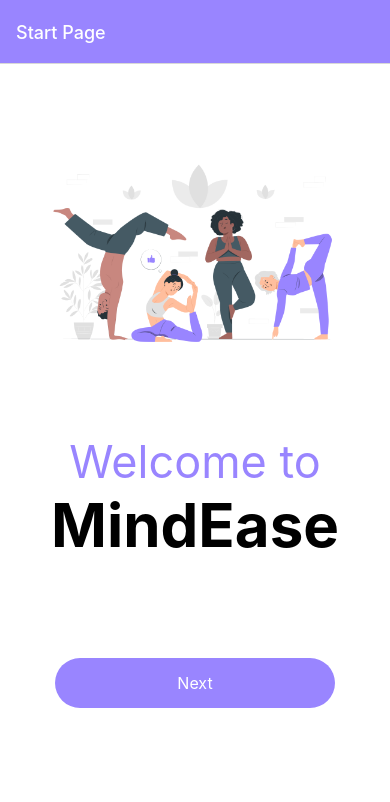
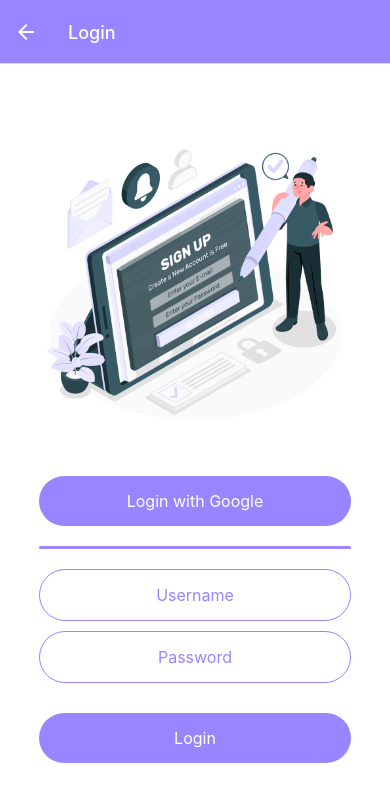
Before and after one commit to Janhvi2000/MindEase, a React Native app: screen /Login in a window 390 px wide. Shown: the top 802 px of the page. Built offline with nearby package versions, Linux system fonts and the light colour scheme.

Commit message:
Login page updates

```diff
--- a/App.js
+++ b/App.js
@@ -10,6 +10,7 @@ import Welcome from './Components/Pages/welcome';
 import Home from './Components/Pages/home';
 import Feedback from './Components/Pages/feedback';
 import Signup from './Components/Pages/signup';
+import Login from './Components/Pages/login';
 
 const Stack = createNativeStackNavigator();
 
@@ -47,6 +48,10 @@ function App() {
           name="Signup"
           component={Signup}
         />
+        <Stack.Screen
+          name="Login"
+          component={Login}
+        />
       </Stack.Navigator>
     </NavigationContainer>
   );
--- a/Components/Pages/feedback.js
+++ b/Components/Pages/feedback.js
@@ -12,14 +12,14 @@ const Feedback = ({navigation}) => {
 
     return (
       <View style={styles.container}>
-        <Image source={feedback} style={styles.image} />
           <View style={styles.bottomContainer}>
+          <Image source={feedback} style={styles.image} />
           <TextInput
             style={styles.input}
             onChangeText={handleTextChange}
             placeholder="Comments..."
             multiline={true}
-            numberOfLines={4}
+            numberOfLines={3}
         />
           <TouchableOpacity style={styles.nextButton}>
             <Text style={styles.nextbuttonText} onPress={() => navigation.navigate('Home')}>Feedback</Text>
--- a/Components/Pages/login.js
+++ b/Components/Pages/login.js
@@ -0,0 +1,28 @@
+import React, { useState, useEffect } from 'react';
+import { View, Text, Image, StyleSheet, TouchableOpacity, ScrollView, TextInput } from 'react-native';
+import sign from '../Pictures/Signup.png';
+import styles from '../Styles/styles';
+
+
+
+const Login = ({navigation}) => {
+    return (
+      <View style={styles.container}>
+
+          <View style= {styles.bottomContainer}>
+          <Image source={sign} style={styles.image} />
+          <TouchableOpacity style={styles.nextButton}>
+          <Text style={styles.nextbuttonText} onPress={() => navigation.navigate('Home')}>Login with Google</Text>
+        </TouchableOpacity>
+        <View style={styles.line}/>
+            <TextInput placeholder={'Username'} style={styles.inputfield}/>
+            <TextInput placeholder={'Password'} style={styles.inputfield}/>
+        <TouchableOpacity style={styles.nextButton}>
+          <Text style={styles.nextbuttonText} onPress={() => navigation.navigate('Home')}>Login</Text>
+        </TouchableOpacity>
+        </View>
+      </View>
+    );
+  };
+
+  export default Login;
--- a/Components/Pages/signup.js
+++ b/Components/Pages/signup.js
@@ -8,8 +8,8 @@ import styles from '../Styles/styles';
 const Signup = ({navigation}) => {
     return (
       <View style={styles.container}>
+          <View style= {styles.bottomContainer}>
             <Image source={sign} style={styles.image} />
-          <View style= {styles.bottomContainer}>
             <TouchableOpacity style={styles.nextButton}>
                 <Text style={styles.nextbuttonText} onPress={() => navigation.navigate('Home')}>Register with Google</Text>
             </TouchableOpacity>
--- a/Components/Pages/startpage.js
+++ b/Components/Pages/startpage.js
@@ -6,17 +6,15 @@ import yoga from '../Pictures/yoga.png';
 const Start = ({ navigation }) => {
   return (
     <View style={styles.container}>
-      <View style={styles.questionBox}>
+        <View style={styles.bottomContainer}>
         <Image source={yoga} style={styles.image} />
         <Text style={styles.startText}>Welcome to</Text>
         <Text style={styles.startText1}>MindEase</Text>
-        <View style={styles.bottomContainer}>
           <TouchableOpacity style={styles.nextButton} onPress={() => navigation.navigate('Welcome')}>
             <Text style={styles.nextbuttonText}>Next</Text>
           </TouchableOpacity>
         </View>
       </View>
-    </View>
   );
 };
 
--- a/Components/Pages/testscreen.js
+++ b/Components/Pages/testscreen.js
@@ -143,7 +143,7 @@ const Questionnaire = ({navigation}) => {
                 </TouchableOpacity>
               ))}
             </View>
-            <View style= {styles.bottomContainer}>
+          <View style= {styles.bottomContainer}>
           <TouchableOpacity onPress={handleNext} style={styles.nextButton}>
           <Text style={styles.nextbuttonText}>Next</Text>
           </TouchableOpacity>
--- a/Components/Pages/welcome.js
+++ b/Components/Pages/welcome.js
@@ -6,12 +6,10 @@ import welcome from '../Pictures/welcome.png';
 const Welcome = ({navigation}) => {
   return (
     <View style={styles.container}>
-      <View style={styles.startBox}>
-        <Image source={welcome} style={styles.image} />
-      </View>
-      <View style= {styles.buttonContainer}>
+      <View style= {styles.bottomContainer}>
+      <Image source={welcome} style={styles.image} />
         <TouchableOpacity style={styles.nextButton}>
-        <Text style={styles.nextbuttonText} onPress={() => navigation.navigate('Home')}>Login</Text>
+        <Text style={styles.nextbuttonText} onPress={() => navigation.navigate('Login')}>Login</Text>
         </TouchableOpacity>
         <TouchableOpacity style={styles.secondButton}>
           <Text style={styles.secondbuttonText} onPress={() => navigation.navigate('Signup')}>Sign up</Text>
--- a/Components/Styles/styles.js
+++ b/Components/Styles/styles.js
@@ -6,10 +6,12 @@ import { StyleSheet } from 'react-native';
     //overall components
     container: {
       flex: 1,
-      justifyContent: 'flex-center',
+      justifyContent: 'center',
       alignItems: 'center',
       backgroundColor: '#ffffff',
-      overflow: 'visible',
+      overflow: 'scroll',
+      height: '100%',
+      width: '100%',
     },
     nextbuttonText: {
       fontSize: 16,
@@ -48,6 +50,20 @@ import { StyleSheet } from 'react-native';
       marginBottom: 40,
       alignSelf: 'center',
     },
+    bottomContainer: {
+      marginTop: 20,
+      marginBottom: 40,
+      width: '100%',
+      minHeight: '5%',
+      justifyContent: 'center',
+      alignItems:'center',
+      bottom: 0,
+    },
+    end: {
+    justifyContent: 'flex-end',
+    alignItems: 'center',
+    marginBottom: 20,
+    },
 
   //Style for Testscreen
     questionBox: {
@@ -58,6 +74,7 @@ import { StyleSheet } from 'react-native';
       width: '100%',
       height: '100%',
       marginBottom: 20,
+      overflow: 'visible',
     },
     questionText: {
       fontSize: 20,
@@ -128,13 +145,6 @@ import { StyleSheet } from 'react-native';
       width: '100%',
       marginBottom: 20,
     },
-    bottomContainer: {
-      flex: 1,
-      justifyContent: 'center',
-      marginBottom: 60,
-      width: '100%',
-      height: '100%',
-    },
 
 
   //Style for startpage
@@ -157,19 +167,10 @@ import { StyleSheet } from 'react-native';
     fontWeight: 'bold',
   },
 
-  //Style for welcome page
-  buttonContainer: {
-    flex: 1,
-    marginTop: 200,
-    justifyContent: 'center',
-    width: '100%',
-  },
-
-
   //style for feedback page
   input: {
     width: '80%',
-    height: '60%',
+    minHeight: '30%',
     borderRadius: 30,
     borderColor: '#9985FF',
     borderWidth: 1,
@@ -179,10 +180,10 @@ import { StyleSheet } from 'react-native';
     alignSelf: 'center',
     fontSize: 20,
     color: '#9985FF',
-    overflow: 'hidden',
+    overflow: 'visible',
   },
 
-//styles for signup page
+//styles for signup page and login page
   inputfield: {
     fontSize: 16,
       textAlign: 'center',
@@ -193,16 +194,18 @@ import { StyleSheet } from 'react-native';
       borderColor: '#9985FF',
       borderWidth: 1,
       width: '80%',
-      marginBottom: 15,
+      marginBottom: 10,
       alignSelf: 'center',
   },
 line: {
-  borderBottomWidth: 4,
+  borderBottomWidth: 3,
   borderBottomColor: '#9985FF',
   width: '80%',
   alignSelf: 'center',
   marginBottom: 20,
+  borderRadius: 100,
 }
+
 
   });
 
```
Also changed, not shown: Components/Pictures/home.png. Lines whose indentation alone changed are shown as unchanged.
